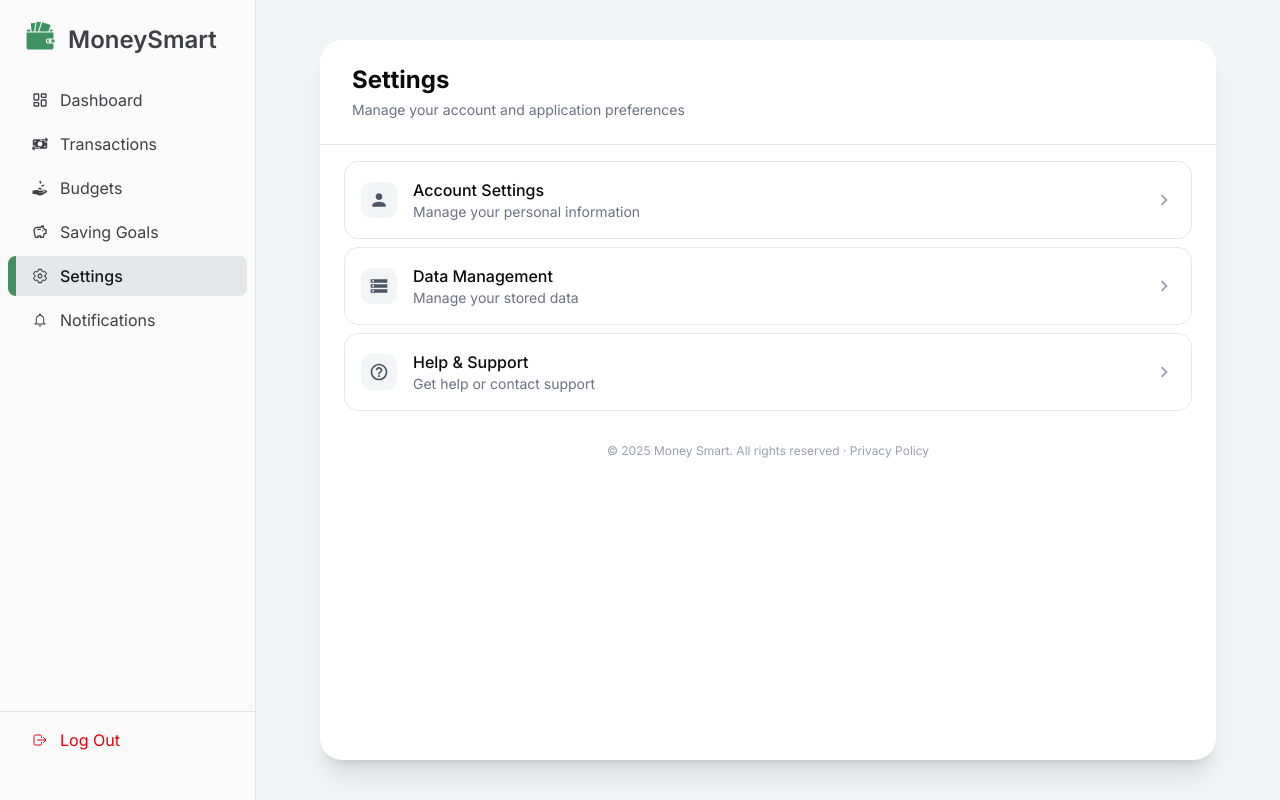
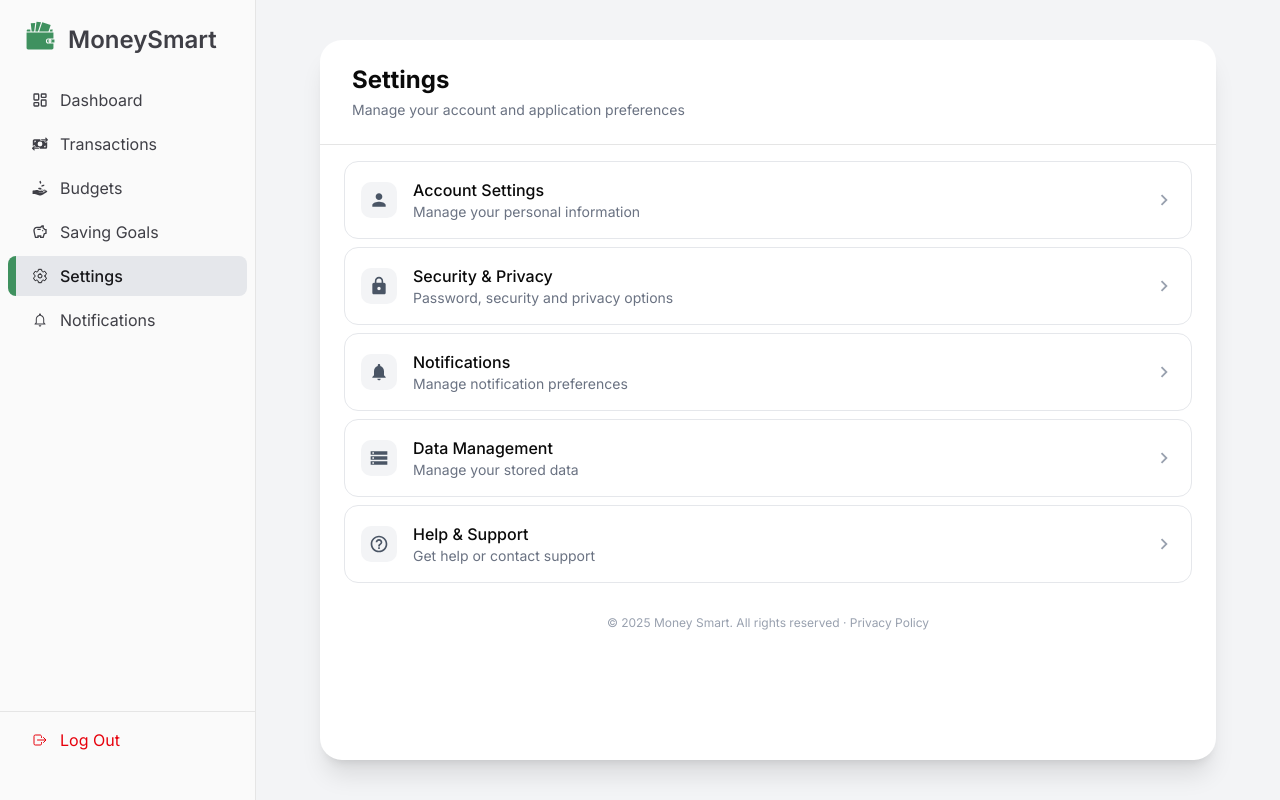
Before and after one commit to Harry-Huynh/MoneySmart-Frontend, a Next.js app: page /settings in a window 1280 px wide. Built offline with nearby package versions, Linux system fonts and the light colour scheme.

Commit message:
feat: Only remove díplay theme[Dngo13]

```diff
--- a/src/app/(root)/settings/page.js
+++ b/src/app/(root)/settings/page.js
@@ -2,6 +2,8 @@ import Link from "next/link";
 import {
   MdChevronRight,
   MdPerson,
+  MdLock,
+  MdNotifications,
   MdStorage,
   MdHelpOutline,
 } from "react-icons/md";
@@ -13,6 +15,18 @@ const settingsItems = [
     href: "/settings/account",
     icon: MdPerson,
     highlight: true,
+  },
+  {
+    title: "Security & Privacy",
+    description: "Password, security and privacy options",
+    href: "/settings/security",
+    icon: MdLock,
+  },
+  {
+    title: "Notifications",
+    description: "Manage notification preferences",
+    href: "/settings/notifications",
+    icon: MdNotifications,
   },
   {
     title: "Data Management",
```
